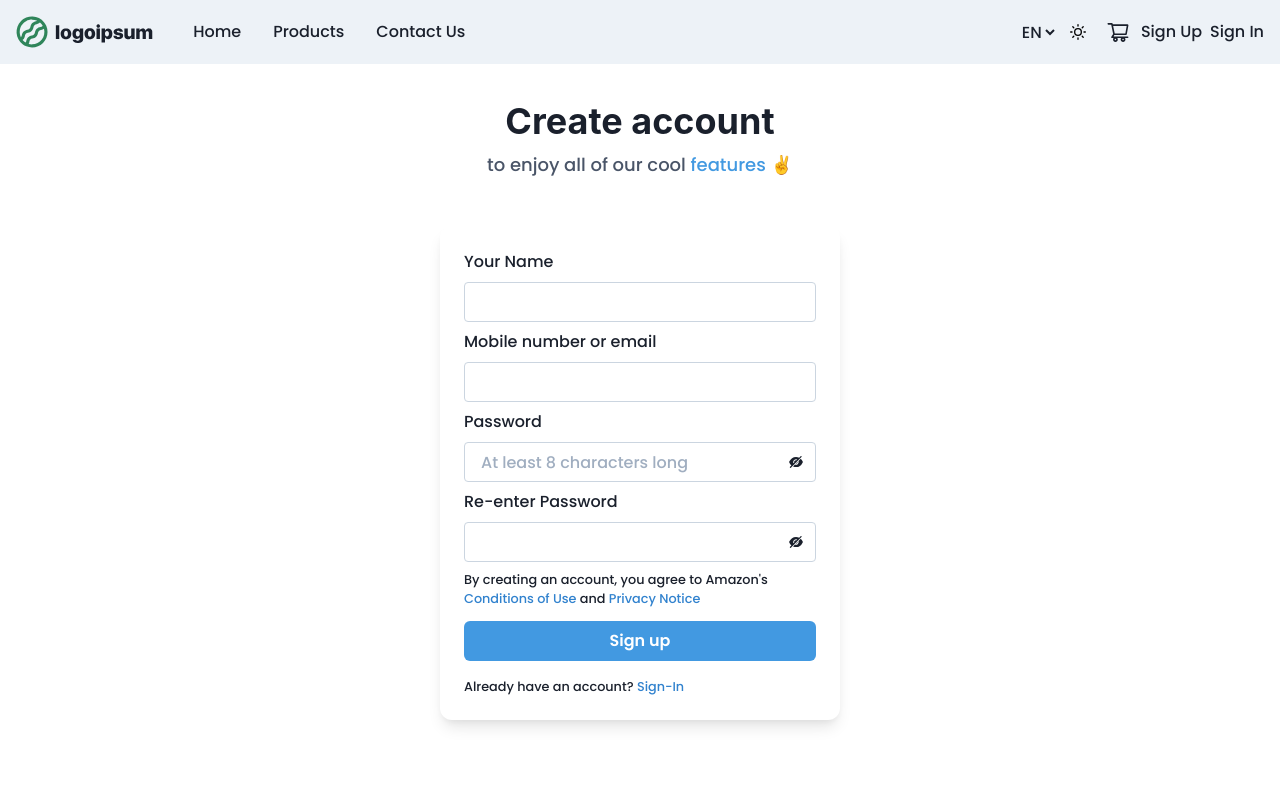
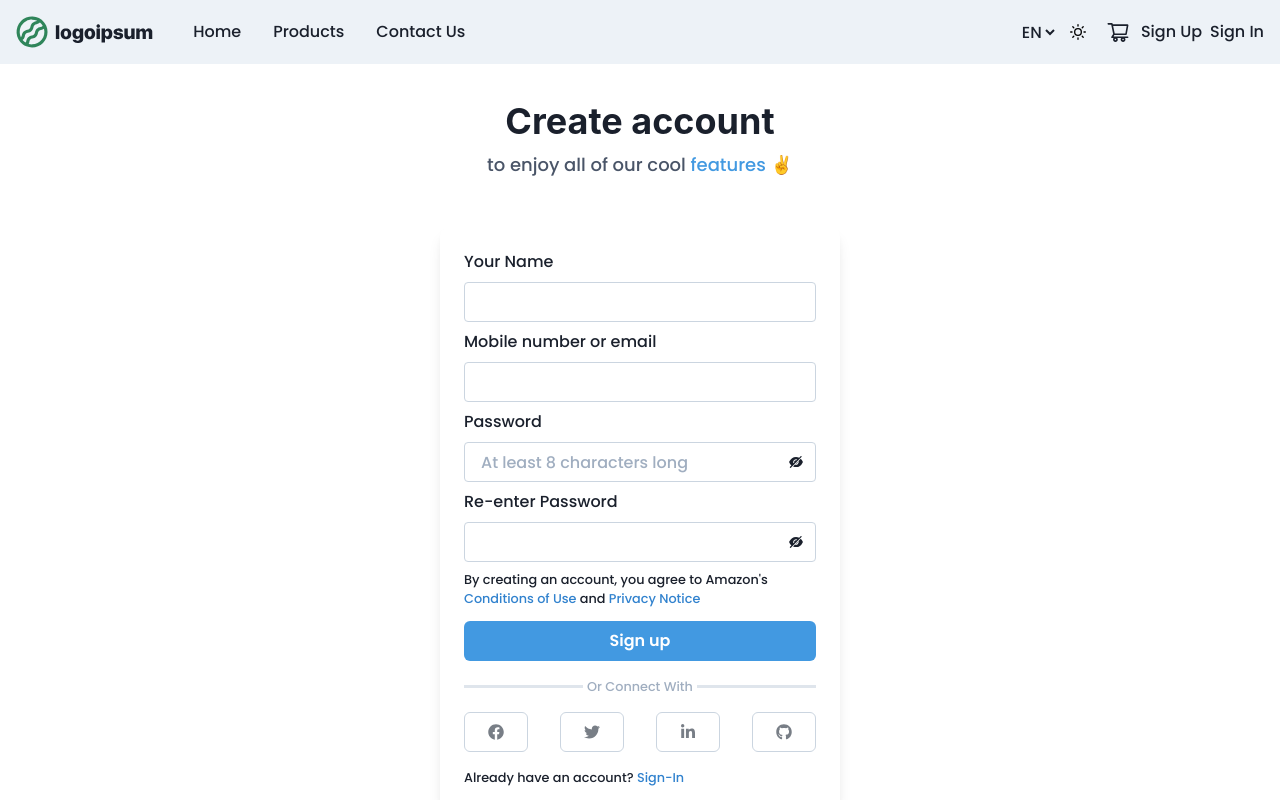
Before and after one commit to Samlogy/saas-ecommerce, a Next.js app in the folder front/: page /register in a window 1280 px wide. Shown: the top 800 px of the page. Built offline with nearby package versions, Linux system fonts and the light colour scheme.

Commit message:
add: social media buttons --> (login - register) pages

```diff
--- a/front/pages/register.tsx
+++ b/front/pages/register.tsx
@@ -9,6 +9,7 @@ import {
     Text,
     Box,
     IconButton,
+    Divider,
     useColorModeValue,
     InputRightElement, InputGroup
   } from '@chakra-ui/react';
@@ -18,7 +19,7 @@ import Link from 'next/link'
 import { yupResolver } from "@hookform/resolvers/yup";
 import { useForm } from "react-hook-form";
 
-import { Layout, FormTemplate, ErrorMessage } from "../components"
+import { Layout, FormTemplate, ErrorMessage, SocialMediaButton } from "../components"
 import { registerSchema } from "../lib/validation";
 
 
@@ -106,6 +107,19 @@ export default function Register() {
                     </Button>
                 </form>
 
+                <Flex justifyContent={'space-between'} alignItems={'center'} my="1rem">
+                    <Divider border='2px' borderColor='gray.300' bg='gray.300' />
+                    <Text fontSize='.8rem' color='gray.400' w='full' textAlign={'center'}> Or Connect With </Text>
+                    <Divider border='2px' borderColor='gray.300' bg='gray.300' />
+                </Flex>
+
+                <Flex justifyContent={'space-between'} m="0px">
+                    <SocialMediaButton type="facebook" />
+                    <SocialMediaButton type="twitter" />
+                    <SocialMediaButton type="linkedin" />
+                    <SocialMediaButton type="github" />
+                </Flex>
+
                 <Text fontSize=".8rem"> Already have an account? <Box as="span" color='blue.500'> <Link href="/login"> Sign-In </Link> </Box> </Text>
             </FormTemplate>
         </Flex>
```
Also changed, not shown: front/pages/login.tsx (+16 -2 lines).
